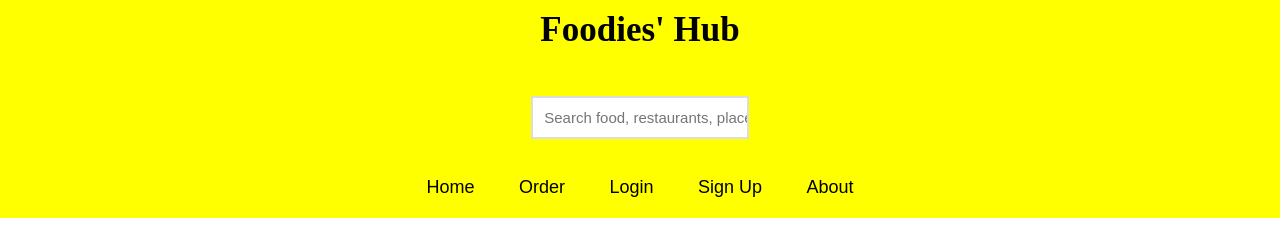
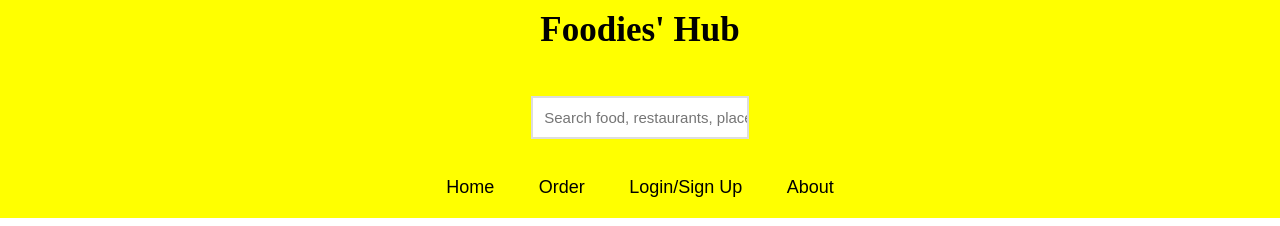
Before and after one commit to irohanrajput/alpha-to-edit-, a plain HTML site: page index.html in a window 1280 px wide. Shown: the top 226 px of the page. Drawn offline with Linux system fonts and the light colour scheme; grey boxes are pictures that could not be loaded.

Commit message:
Update index.html
chagned the sign in and sign up option

```diff
--- a/index.html
+++ b/index.html
@@ -20,8 +20,7 @@
     <ul>
       <a href="#"><li>Home</li></a>
       <a href="#"><li>Order</li></a>
-      <a href="#"><li>Login</li></a>
-      <a href="#"><li>Sign Up</li></a>
+      <a href="#"><li>Login/Sign Up</li></a>
       <a href="#"><li>About</li></a>
     </ul>
   </nav>
```
